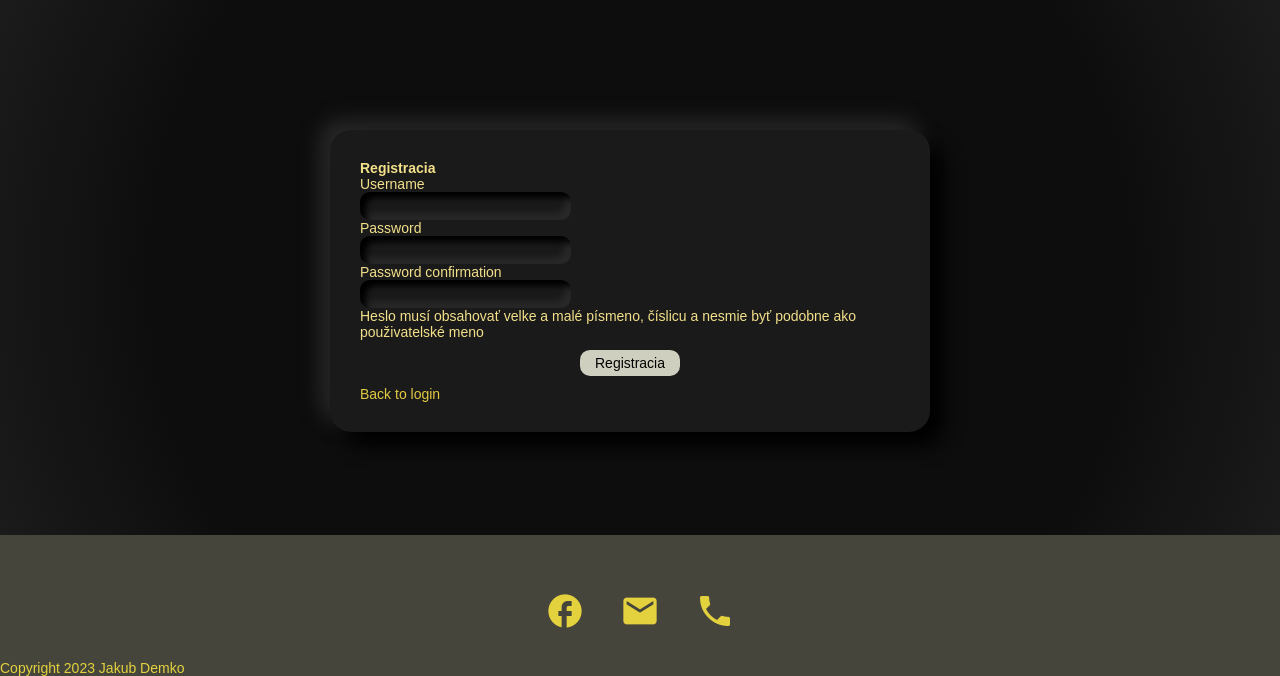
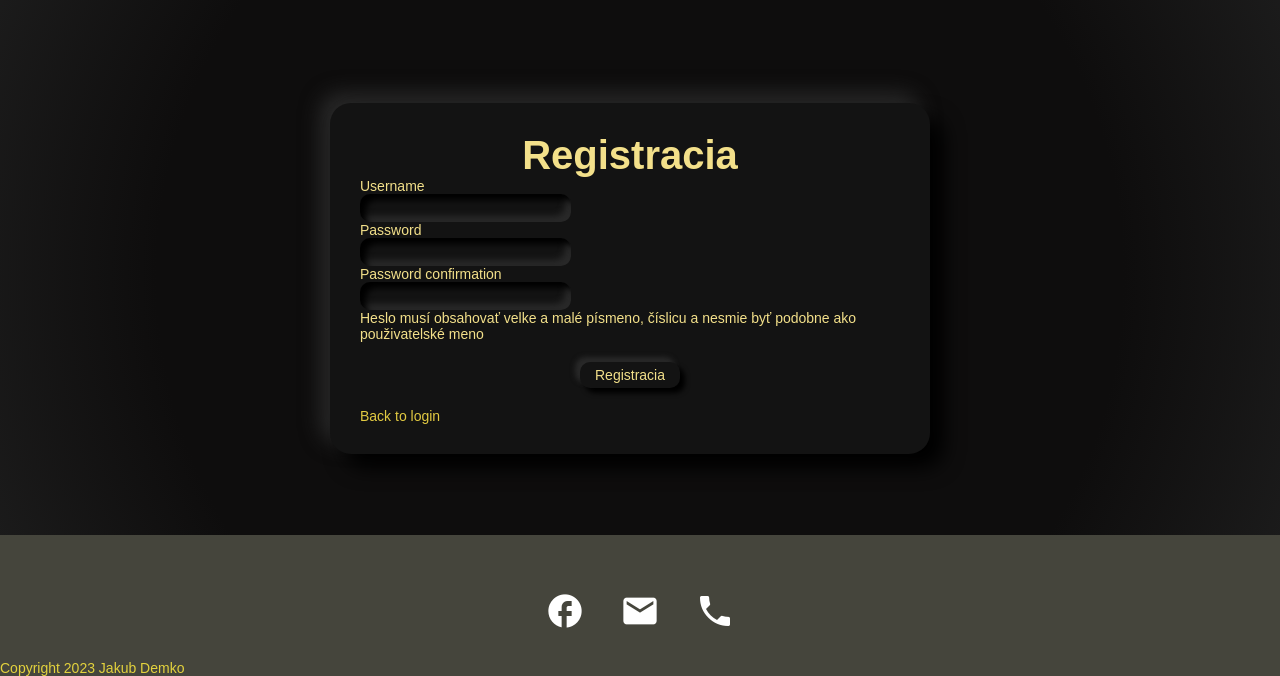
Before and after one commit to junglissta/ujakuba, a Django app: page /signup/ in a window 1280 px wide. Shown: the part 124-800 px from the top of the page. Run offline with Django 4.2, Linux system fonts and the light colour scheme; some web fonts are replaced.

Commit message:
form styling

```diff
--- a/static/styles.css
+++ b/static/styles.css
@@ -234,7 +234,7 @@ h1 {
 }
 .footer-container .material-icons {
     font-size: 40px;
-    color:rgb(227, 210, 61)
+    color: white;
 }
 .material-icons{
     transition: 0.4s;
@@ -263,7 +263,7 @@ h1 {
     flex-direction: column;
     flex-wrap: wrap;
     transform: translate(-55%, -55%);
-    background: rgb(26, 26, 26);
+
     font-size: 1.5em;
     max-width: 600px;
     padding: 30px;
@@ -272,8 +272,18 @@ h1 {
     z-index: 20;
     border-radius: 1em;
     box-sizing: border-box;
-    box-shadow: 14px 14px 20px #000000, -10px -10px 20px rgb(41, 41, 41);
-    animation: fadeInAnimation 2s linear;
+    animation: fadeIn 1s linear;
+    animation-iteration-count: 1;
+    animation-fill-mode: forwards;
+}
+@keyframes fadeIn {
+    0% {
+        background: rgb(14, 13, 13);
+    }
+    100%  {
+        background: rgb(19, 19, 19);
+        box-shadow: 14px 14px 20px #000000, -10px -10px 20px rgb(41, 41, 41);
+    }
 }
 
 .field input {
@@ -286,12 +296,22 @@ h1 {
     height: 2em;
     font-size: 1em;
     border-radius: 10px;
-    box-shadow: inset 6px 6px 6px #000000, inset -6px -6px 6px rgb(41, 41, 41);
+    animation: fadeInInput 1s linear;
+    animation-iteration-count: 1;
+    animation-fill-mode: forwards;
 }
-.login-form h2 {
+@keyframes fadeInInput {
+    0% {
+        background: rgb(14, 13, 13);
+    }
+    100% {
+        background: rgb(19, 19, 19);
+        box-shadow: inset 6px 6px 6px #000000, inset -6px -6px 6px rgb(41, 41, 41);
+    }
+}
+.login-form h3 {
     font-size: 40px;
-    font-weight: 500;
-    text-align: center;
+    margin: auto;
 }
 
 .login-form a {
@@ -312,24 +332,40 @@ h1 {
 h2{
     padding-top: 115px;
 }
-.login-form .submit-button {
-    margin: 10px auto;
+.submit-button {
+    margin: 20px auto;
     display: flex;
     justify-content: center;
-    background-color: rgb(207, 207, 192);
     padding: 5px 15px 5px 15px;
+    color:rgb(243, 224, 138);
     border-radius: 10px;
-    transition: 0.5s;
+    transition: 0.2s ease-in-out;
     border: none;
+    cursor: pointer;
+    animation: fadeInButton 1s linear;
+    animation-iteration-count: 1;
+    animation-fill-mode: forwards;
+    background: rgb(19, 19, 19);
+    box-shadow:  5px 5px 5px #000000, -5px -5px 5px rgb(41, 41, 41);
+
 }
-.login-form .submit-button:hover {
-    transform: translate(0,-2px);
-    background-color: #0e3636;
-    color: white;
+/* @keyframes fadeInButton {
+    0% {
+        background: rgb(14, 13, 13);
+    }
+    100%  {
+        background: rgb(19, 19, 19);
+        box-shadow:  5px 5px 5px #000000, -5px -5px 5px rgb(41, 41, 41);
+    }
+} */
+.submit-button:hover {
+    box-shadow:  2px 2px 2px #000000, -2px -2px 2px rgb(41, 41, 41);
+
 }
-.login-form .submit-button:focus {
-    transition: 0.1;
-    transform: translate(0, 3px);
+.submit-button:focus {
+
+    box-shadow: inset 2px 2px 2px #000000, inset -2px -2px 2px rgb(41, 41, 41);
+
 }
 
 .contact-form {
--- a/templates/registration/login.html
+++ b/templates/registration/login.html
@@ -5,7 +5,7 @@
 {% block content %}
 <div class="login-border">
   <div class="login-form">
-    <h3>Prihlasenie</h2>
+    <h3>Prihlasenie</h3>
     <form method="post">
       {% csrf_token %}
       {% for field in form %}
```
Also changed, not shown: db.sqlite3.
